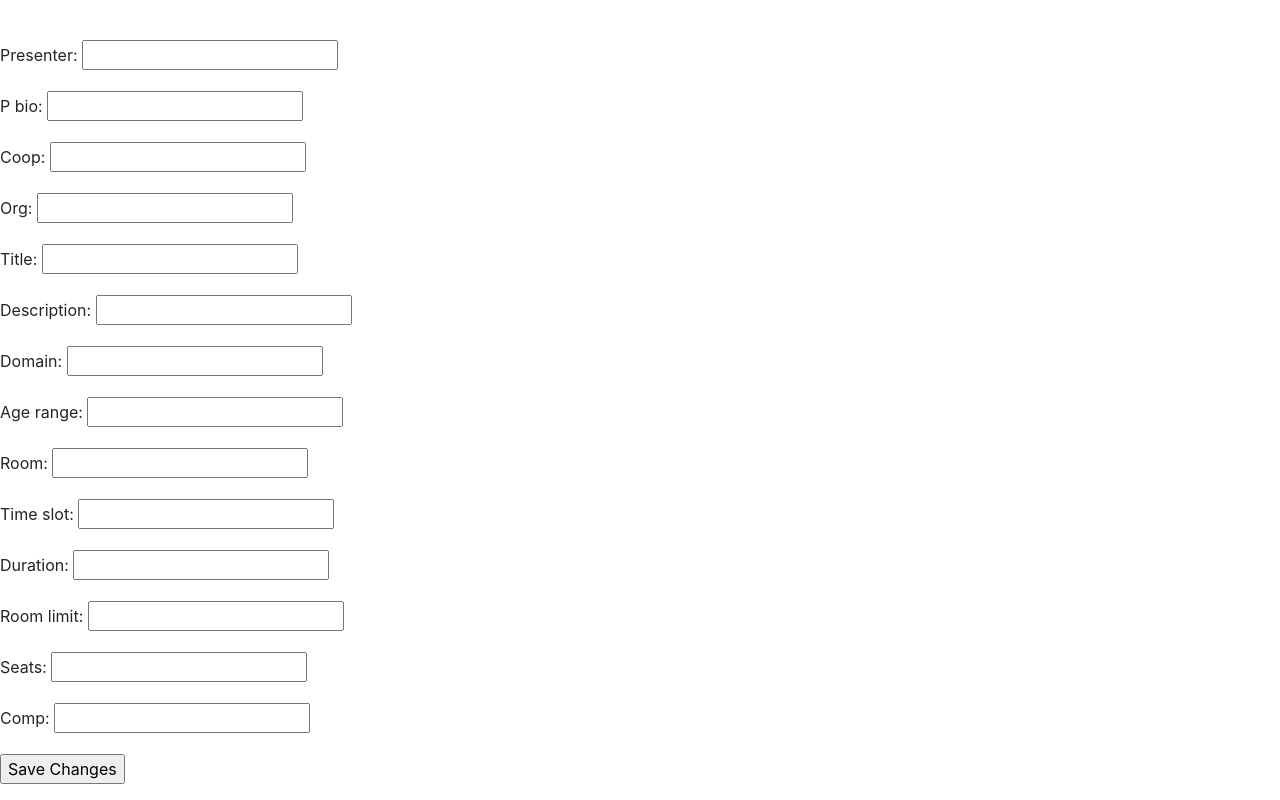
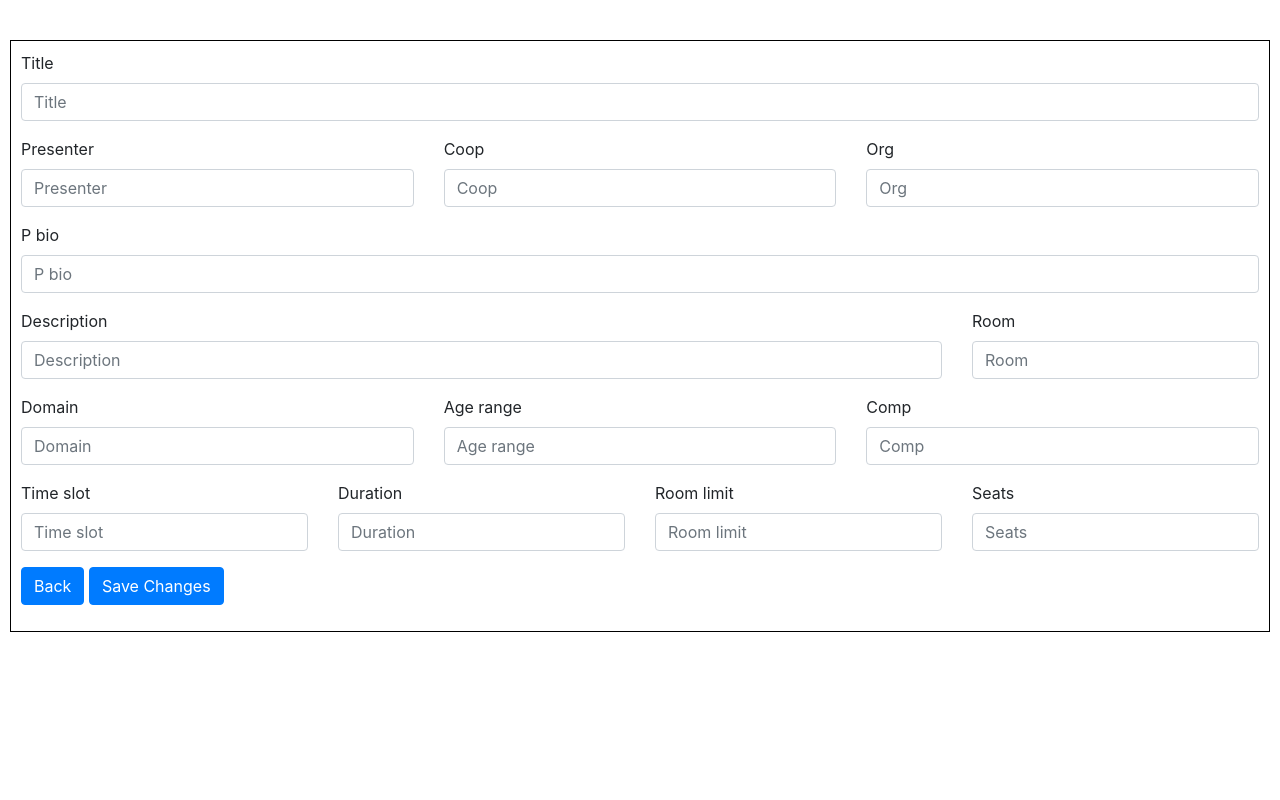
Before and after one commit to dmcgeary76/conference_scheduler, a Django app: template ecwc_sessions/templates/edit_session.html in a window 1280 px wide. Run offline with Django 3.2, Linux system fonts and the light colour scheme; the template is opened without the code that fills it: values that come from a table or form of the project are taken from there, others are empty; some libraries are stand-ins or nearby versions.

Commit message:
Add files via upload

```diff
--- a/ecwc_sessions/templates/edit_session.html
+++ b/ecwc_sessions/templates/edit_session.html
@@ -1,9 +1,72 @@
 {% extends 'base.html' %}
 {% load static %}
+{% load bootstrap4 %}                     {# import bootstrap4/bootstrap3 #}
 {% block content %}
-<form action='.' method='POST'>{% csrf_token %}
-  {{ form.as_p }}
-  <input type='submit' value='Save Changes' />
-</form>
-{{ form.errors }}
+<div style="border: 1px solid black; margin:10px; padding:10px;">
+  <form action='.' method='POST'>{% csrf_token %}
+
+    <div class="row">
+      <div class="col-sm-12">
+        {% bootstrap_field form.title %}
+      </div>
+    </div>
+
+    <div class="row">
+      <div class="col-sm-4">
+        {% bootstrap_field form.presenter %}
+      </div>
+      <div class="col-sm-4">
+        {% bootstrap_field form.coop %}
+      </div>
+      <div class="col-sm-4">
+        {% bootstrap_field form.org %}
+      </div>
+    </div>
+
+    <div class="row">
+      <div class="col-sm-12">
+        {% bootstrap_field form.p_bio %}
+      </div>
+    </div>
+
+    <div class="row">
+      <div class="col-sm-9">
+        {% bootstrap_field form.description %}
+      </div>
+      <div class="col-sm-3">
+        {% bootstrap_field form.room %}
+      </div>
+    </div>
+
+    <div class="row">
+      <div class="col-sm-4">
+        {% bootstrap_field form.domain %}
+      </div>
+      <div class="col-sm-4">
+        {% bootstrap_field form.age_range %}
+      </div>
+      <div class="col-sm-4">
+        {% bootstrap_field form.comp %}
+      </div>
+    </div>
+
+    <div class="row">
+      <div class="col-sm-3">
+        {% bootstrap_field form.time_slot %}
+      </div>
+      <div class="col-sm-3">
+        {% bootstrap_field form.duration %}
+      </div>
+      <div class="col-sm-3">
+        {% bootstrap_field form.room_limit %}
+      </div>
+      <div class="col-sm-3">
+        {% bootstrap_field form.seats %}
+      </div>
+    </div>
+    <a class="btn btn-primary" href="{% url 'details_view' sesh.id %}" role="button">Back</a>
+    <input class="btn btn-primary" type='submit' value='Save Changes' />
+  </form>
+  {{ form.errors }}
+</div>
 {% endblock %}
```
